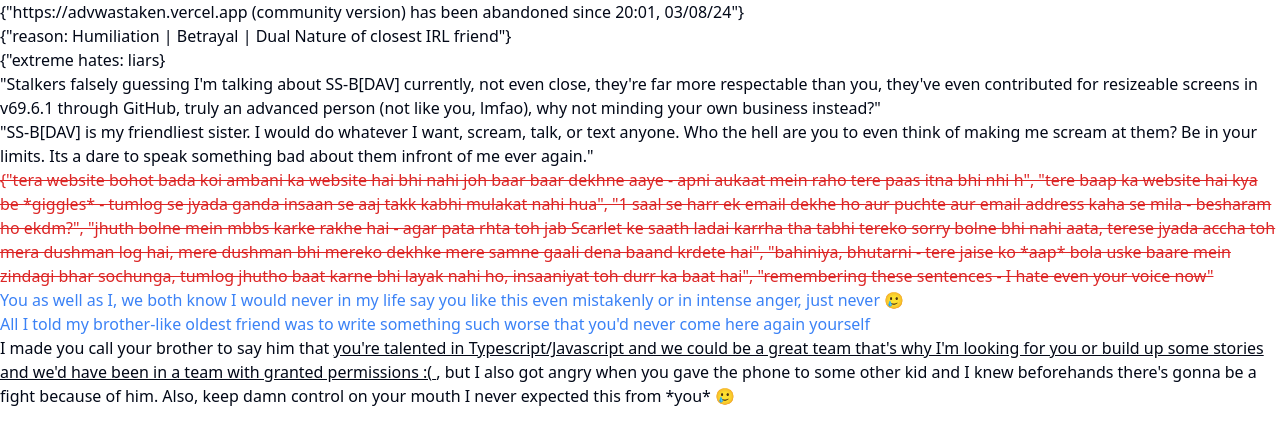
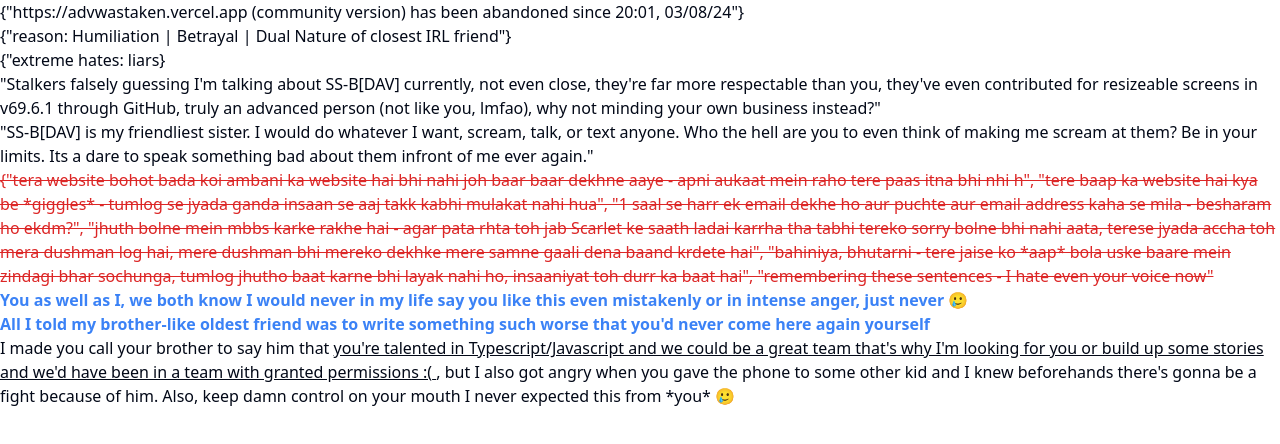
Before and after one commit to advAltTsx/axer, a Next.js app: page /messages in a window 1280 px wide. Shown: the top 444 px of the page. Built offline with nearby package versions, Linux system fonts and the light colour scheme.

Commit message:
Update page.tsx

```diff
--- a/app/messages/page.tsx
+++ b/app/messages/page.tsx
@@ -65,7 +65,7 @@ export default function Home() {
       {'"SS-B[DAV] is my friendliest sister. I would do whatever I want, scream, talk, or text anyone. Who the hell are you to even think of making me scream at them? Be in your limits. It\s a dare to speak something bad about them infront of me ever again."'} <br/>
      <span className="text-red-600"><s> {'{"tera website bohot bada koi ambani ka website hai bhi nahi joh baar baar dekhne aaye - apni aukaat mein raho tere paas itna bhi nhi h", "tere baap ka website hai kya be *giggles* - tumlog se jyada ganda insaan se aaj takk kabhi mulakat nahi hua", "1 saal se harr ek email dekhe ho aur puchte aur email address kaha se mila - besharam ho ekdm?", "jhuth bolne mein mbbs karke rakhe hai - agar pata rhta toh jab Scarlet ke saath ladai karrha tha tabhi tereko sorry bolne bhi nahi aata, terese jyada accha toh mera dushman log hai, mere dushman bhi mereko dekhke mere samne gaali dena baand krdete hai", "bahiniya, bhutarni - tere jaise ko *aap* bola uske baare mein zindagi bhar sochunga, tumlog jhutho baat karne bhi layak nahi ho, insaaniyat toh durr ka baat hai", "remembering these sentences - I hate even your voice now"'}</s></span>
     <br/>
-      <span className="text-blue-500 bold"> You as well as I, we both know I would never in my life say you like this even mistakenly or in intense anger, just never 🥲
+      <span className="text-blue-500 font-bold"> You as well as I, we both know I would never in my life say you like this even mistakenly or in intense anger, just never 🥲
         <br/>
         All I told my brother-like oldest friend was to write something such worse that {"you'd never come here again yourself"} <br/>
       </span>
```
